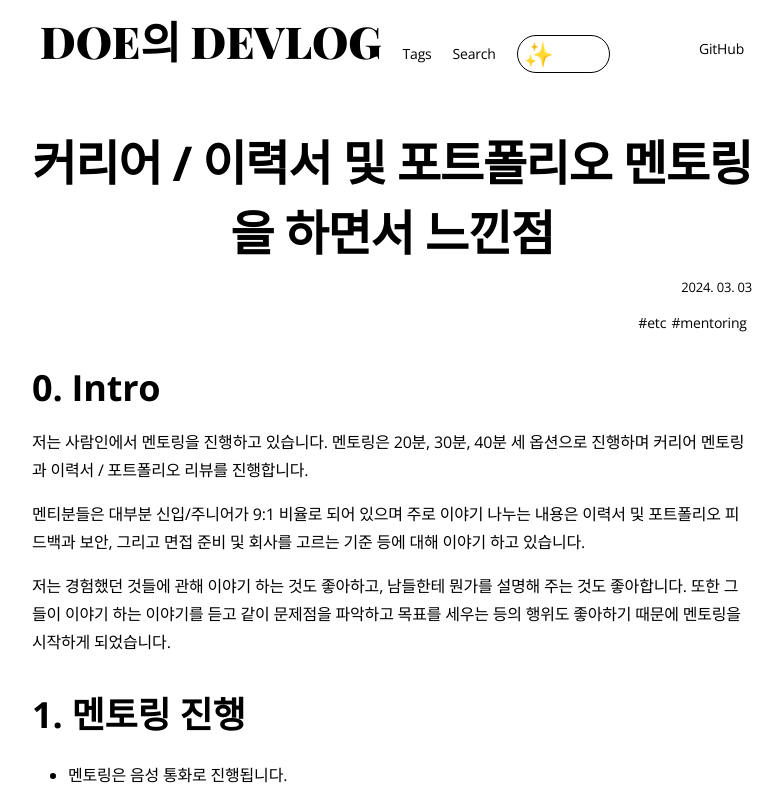
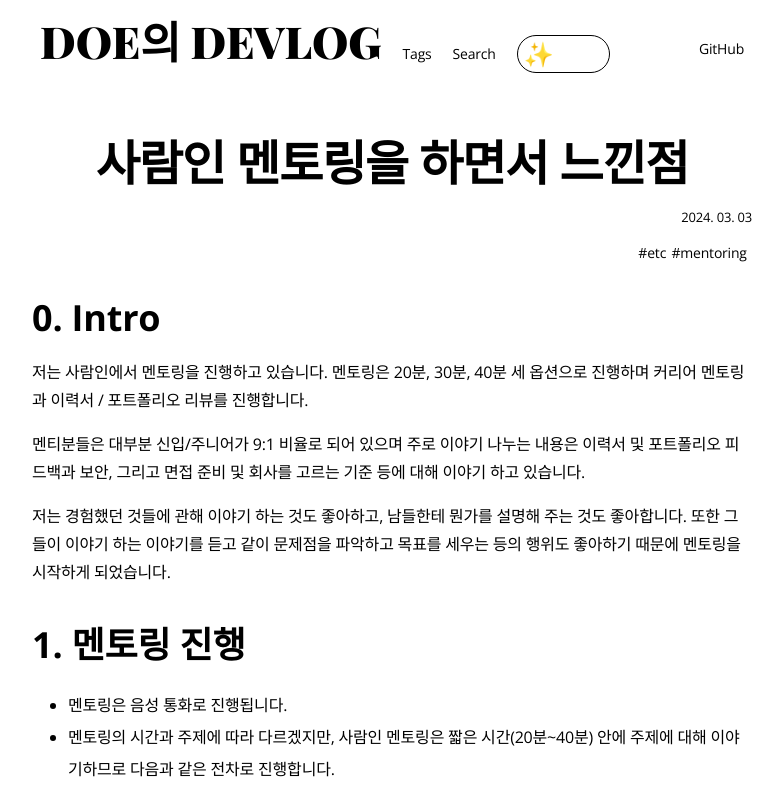
Before and after one commit to dowookims/blog, a Gatsby site: page /etc/mentoring/ in a window 1280 px wide. Shown: the top 797 px of the page, without its empty margins (248-1031 px from the left). Built offline with nearby package versions, Linux system fonts and the light colour scheme; Gatsby itself is replaced by a stand-in of ours.

Commit message:
change title

```diff
--- a/content/blog/etc/mentoring.md
+++ b/content/blog/etc/mentoring.md
@@ -1,5 +1,5 @@
 ---
-title: 커리어 / 이력서 및 포트폴리오 멘토링을 하면서 느낀점
+title: 사람인 멘토링을 하면서 느낀점
 date: "2024-03-03"
 tags: [etc, mentoring]
 description: "2024년 1월 ~ 2월 24번의 멘토링을 회고 해 보았습니다"
```
